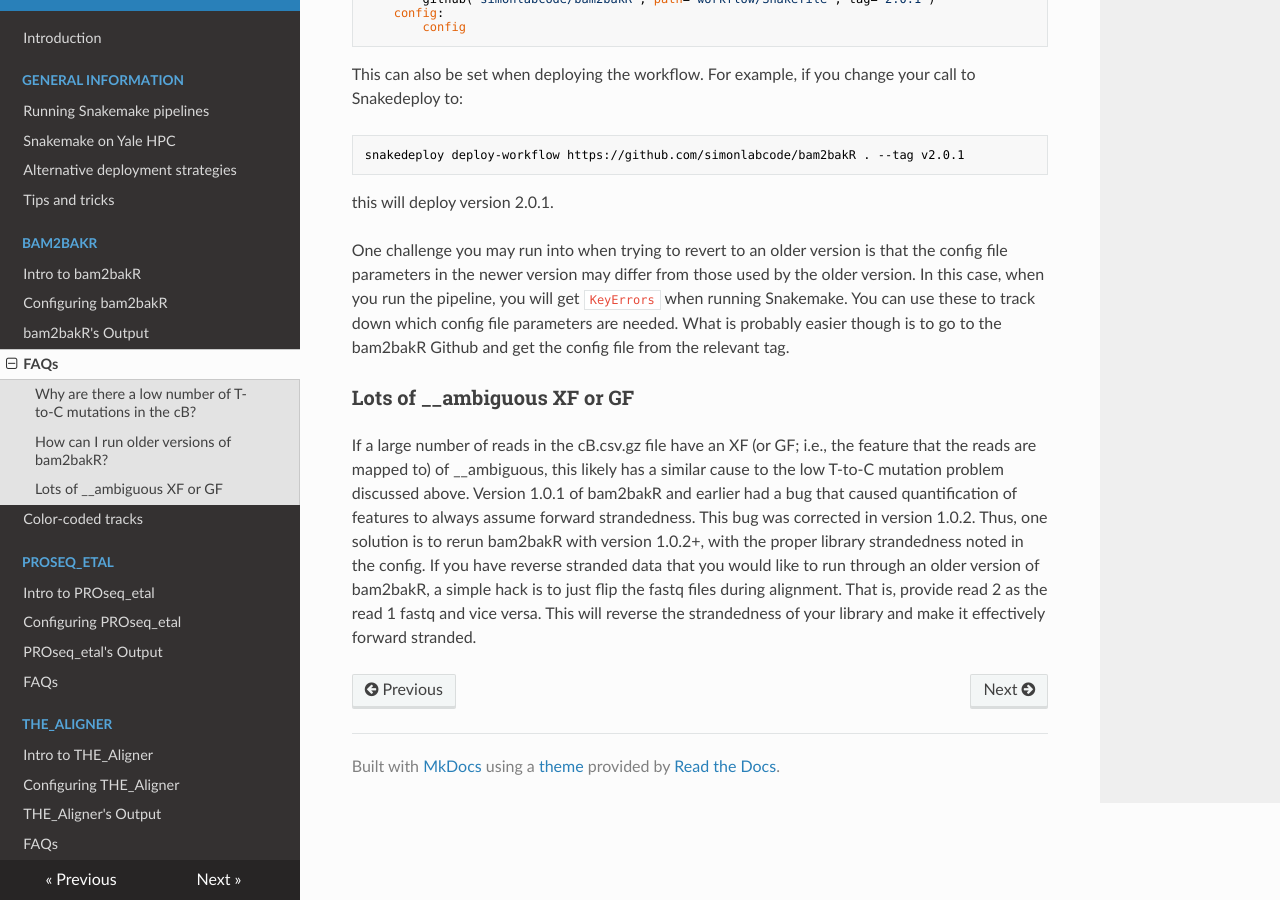
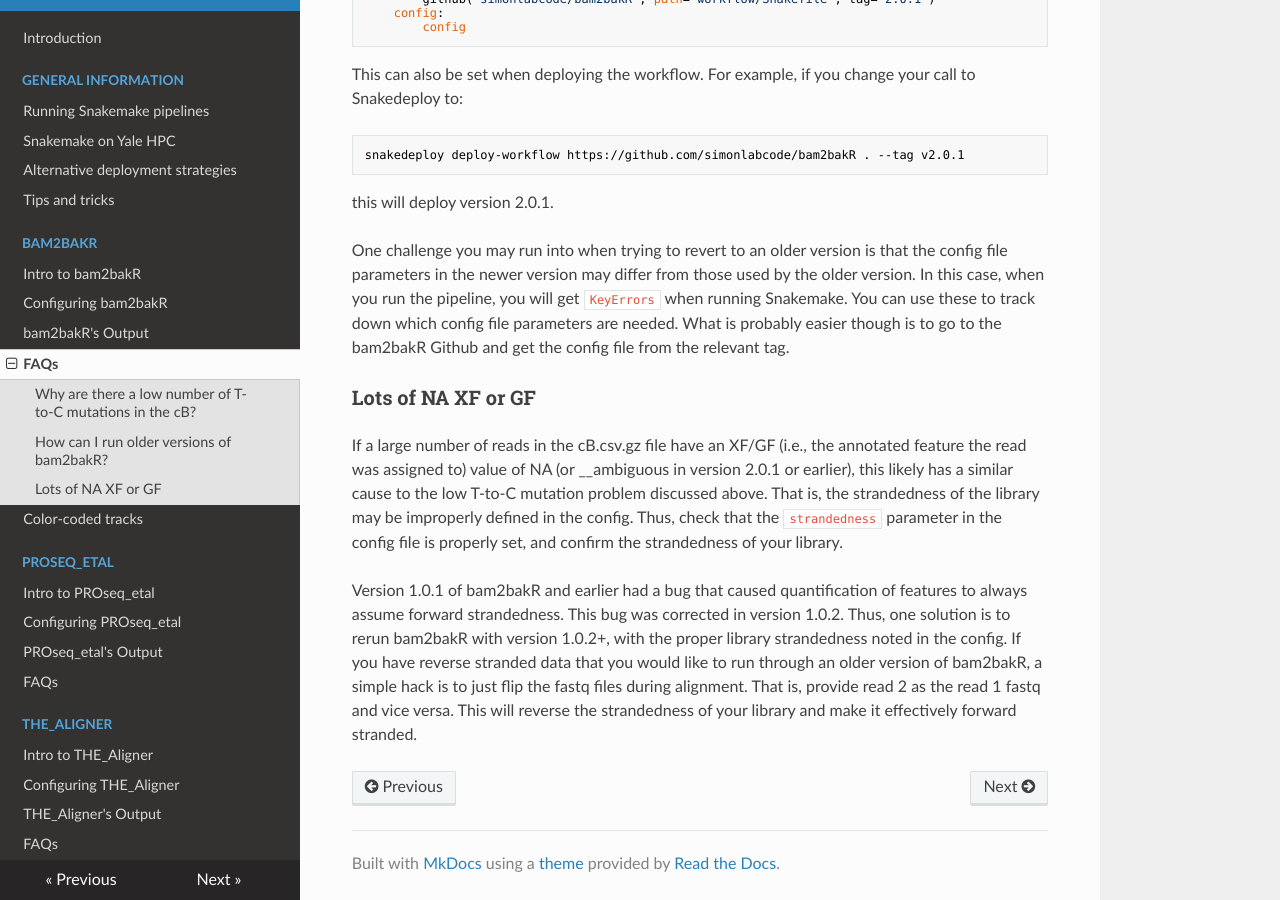
Before and after one commit to isaacvock/PipelineDocs, an MkDocs documentation site: the page built from docs/bam2bakR/faqs.md, in a window 1280 px wide and 900 px high, scrolled down 1706 px. Built offline with MkDocs 1.6.1, drawn with Linux system fonts in a browser that asks for light colours; nearby versions of some CDN libraries.

Commit message:
Update FAQs

```diff
--- a/docs/bam2bakR/faqs.md
+++ b/docs/bam2bakR/faqs.md
@@ -94,6 +94,8 @@ this will deploy version 2.0.1.
 One challenge you may run into when trying to revert to an older version is that the config file parameters in the newer version may differ from those used by the older version. In this case, when you run the pipeline, you will get `KeyErrors` when running Snakemake. You can use these to track down which config file parameters are needed. What is probably easier though is to go to the bam2bakR Github and get the config file from the relevant tag.
 
 
-### Lots of __ambiguous XF or GF
+### Lots of NA XF or GF
 
-If a large number of reads in the cB.csv.gz file have an XF (or GF; i.e., the feature that the reads are mapped to) of __ambiguous, this likely has a similar cause to the low T-to-C mutation problem discussed above. Version 1.0.1 of bam2bakR and earlier had a bug that caused quantification of features to always assume forward strandedness. This bug was corrected in version 1.0.2. Thus, one solution is to rerun bam2bakR with version 1.0.2+, with the proper library strandedness noted in the config. If you have reverse stranded data that you would like to run through an older version of bam2bakR, a simple hack is to just flip the fastq files during alignment. That is, provide read 2 as the read 1 fastq and vice versa. This will reverse the strandedness of your library and make it effectively forward stranded.
+If a large number of reads in the cB.csv.gz file have an XF/GF (i.e., the annotated feature the read was assigned to) value of NA (or __ambiguous in version 2.0.1 or earlier), this likely has a similar cause to the low T-to-C mutation problem discussed above. That is, the strandedness of the library may be improperly defined in the config. Thus, check that the `strandedness` parameter in the config file is properly set, and confirm the strandedness of your library.
+
+Version 1.0.1 of bam2bakR and earlier had a bug that caused quantification of features to always assume forward strandedness. This bug was corrected in version 1.0.2. Thus, one solution is to rerun bam2bakR with version 1.0.2+, with the proper library strandedness noted in the config. If you have reverse stranded data that you would like to run through an older version of bam2bakR, a simple hack is to just flip the fastq files during alignment. That is, provide read 2 as the read 1 fastq and vice versa. This will reverse the strandedness of your library and make it effectively forward stranded.
```
